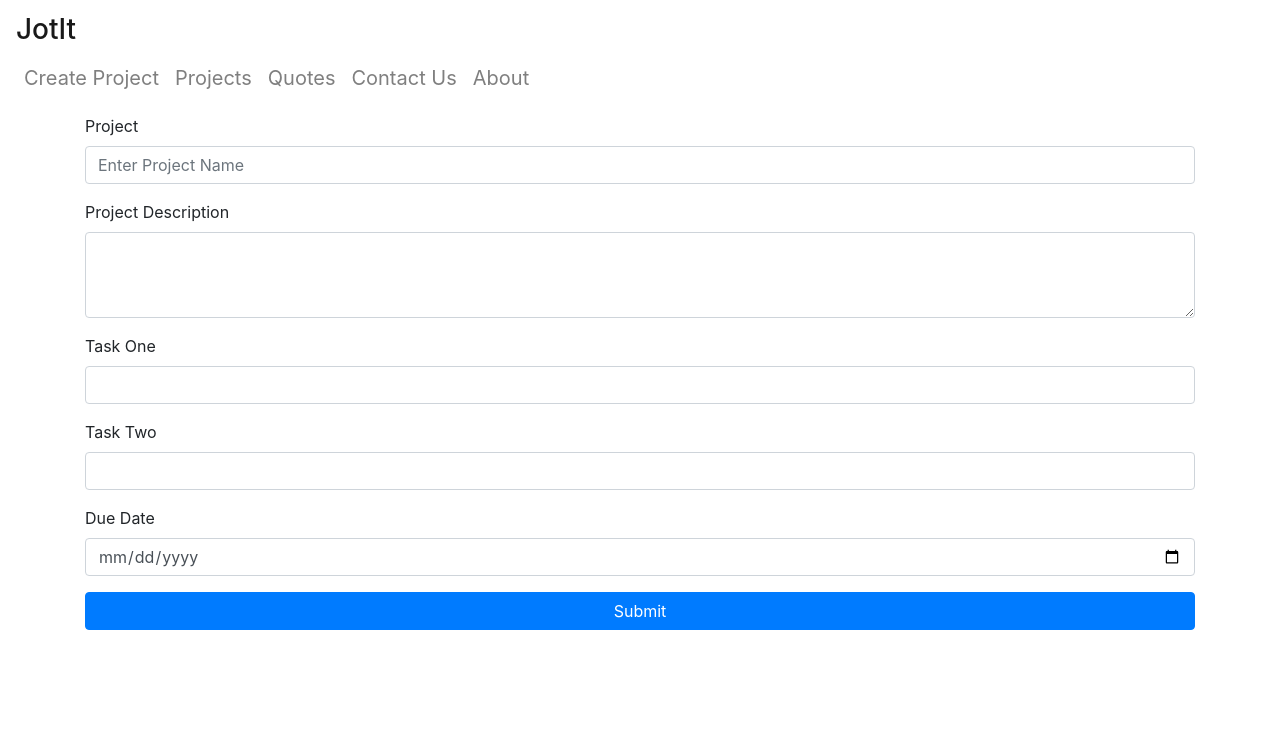
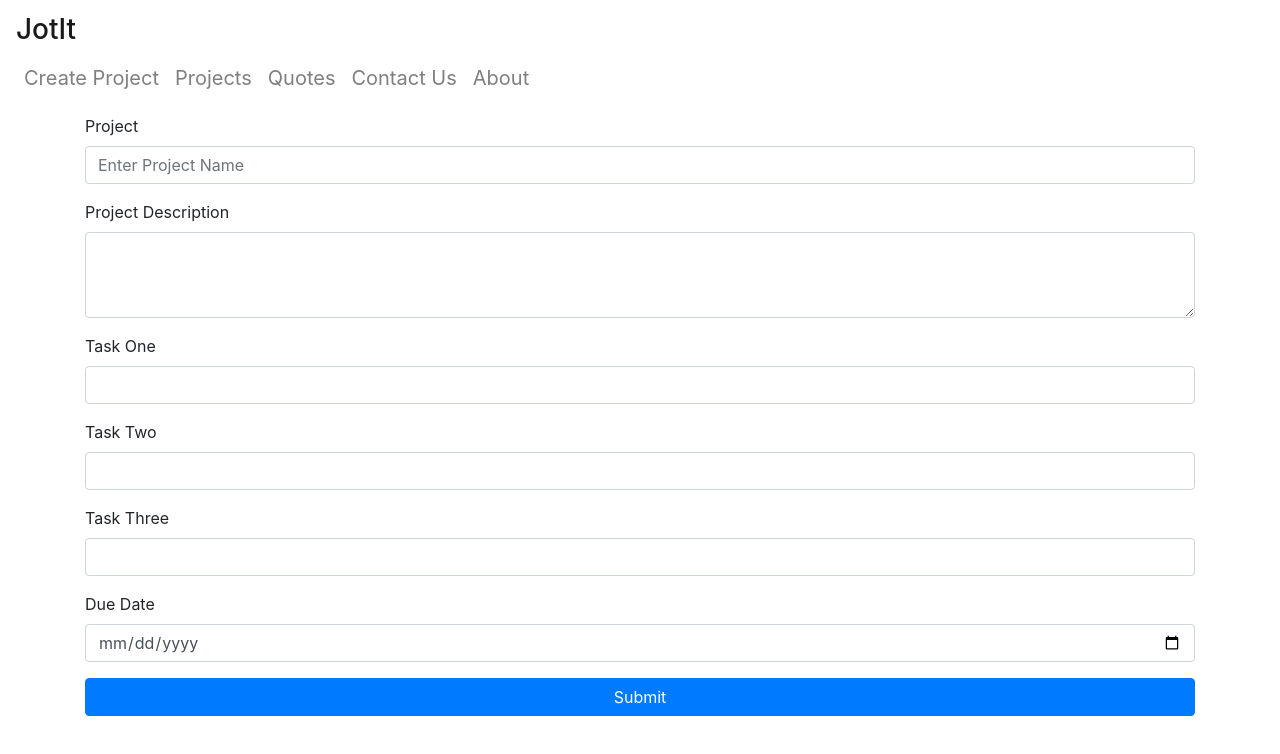
Before and after one commit to ryanmfoley/jot-it, a React (Create React App) app: page /create-project in a window 1280 px wide. Shown: the top 754 px of the page. Built offline with nearby package versions, Linux system fonts and the light colour scheme.

Commit message:
unordered list for tasks

```diff
--- a/src/components/Projects/CreateProject.js
+++ b/src/components/Projects/CreateProject.js
@@ -29,8 +29,14 @@ const CreateProject = () => {
 			description: event.target.task2.value
 		}
 
+		let task3 = {
+			completed: false,
+			description: event.target.task3.value
+		}
+
 		taskArray.push(task1)
 		taskArray.push(task2)
+		taskArray.push(task3)
 		// console.log(taskArray)
 
 		const data = {
@@ -97,6 +103,15 @@ const CreateProject = () => {
 						/>
 					</Form.Group>
 					<Form.Group>
+						<Form.Label>Task Three</Form.Label>
+						<Form.Control
+							type='text'
+							id='task3'
+							rows={1}
+							required={false}
+						/>
+					</Form.Group>
+					<Form.Group>
 						<Form.Label>Due Date</Form.Label>
 						<Form.Control
 							type='date'
--- a/src/components/Tasks/Tasks.js
+++ b/src/components/Tasks/Tasks.js
@@ -7,7 +7,11 @@ const Task = ({ tasks }) => {
         <div>
             {tasks.map((task => {
                 return (
-                    <p>{task.description}</p>
+                    <ul>
+						<li>
+							{task.description}
+						</li>
+					</ul>
                 )
             }))}
         </div>
```
